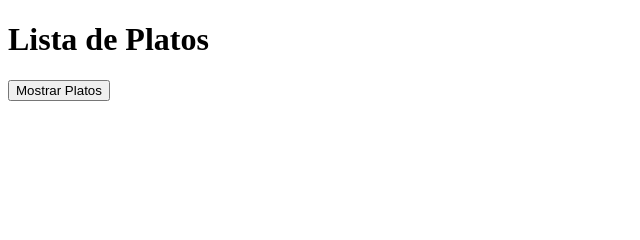
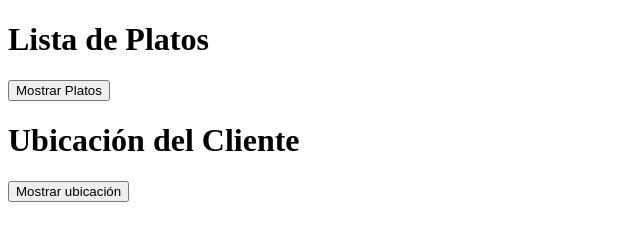
Before and after one commit to Elosowaldo28/GESTI-N-DE-RESERVAS-Y-DELIVERY-PARA-RESTAURANTES, a website: page frontend/index.html in a window 1280 px wide. Shown: the whole page, without its empty margins (0-640 px from the left). Drawn offline with nearby package versions, Linux system fonts and the light colour scheme.

Commit message:
Implementar mapa interactivo

```diff
--- a/frontend/app.js
+++ b/frontend/app.js
@@ -19,3 +19,41 @@
     document.getElementById('listaPlatos').innerHTML = html;
 
 }
+function obtenerUbicacion() {
+
+    navigator.geolocation.getCurrentPosition(
+
+    function(posicion) {
+
+    let latitud = posicion.coords.latitude;
+    let longitud = posicion.coords.longitude;
+
+    document.getElementById("coordenadas").innerHTML =
+        "Latitud: " + latitud +
+        "<br>Longitud: " + longitud +
+        "<br>Precisión: " + posicion.coords.accuracy + " metros";
+
+    var mapa = L.map('map').setView([latitud, longitud], 18);
+
+    L.tileLayer('https://tile.openstreetmap.org/{z}/{x}/{y}.png', {
+        maxZoom: 19
+    }).addTo(mapa);
+
+    L.marker([latitud, longitud])
+        .addTo(mapa)
+        .bindPopup("Tu ubicación")
+        .openPopup();
+
+    },
+    function(error){
+    console.log(error);
+    },
+    {
+    enableHighAccuracy: true,
+    timeout: 10000,
+    maximumAge: 0
+    }
+
+);
+
+}
--- a/frontend/index.html
+++ b/frontend/index.html
@@ -11,6 +11,23 @@
 
 <ul id="listaPlatos"></ul>
 
+<h1>Ubicación del Cliente</h1>
+
+<button onclick="obtenerUbicacion()">
+    Mostrar ubicación
+</button>
+
+<p id="coordenadas"></p>
+
+<div id="map" style="height:500px;"></div>
+
+<link rel="stylesheet"
+href="https://unpkg.com/leaflet@1.9.4/dist/leaflet.css"/>
+
+<script src="https://unpkg.com/leaflet@1.9.4/dist/leaflet.js"></script>
+
+<script src="app.js"></script>
+
 <script src="app.js"></script>
 
 </body>
```
